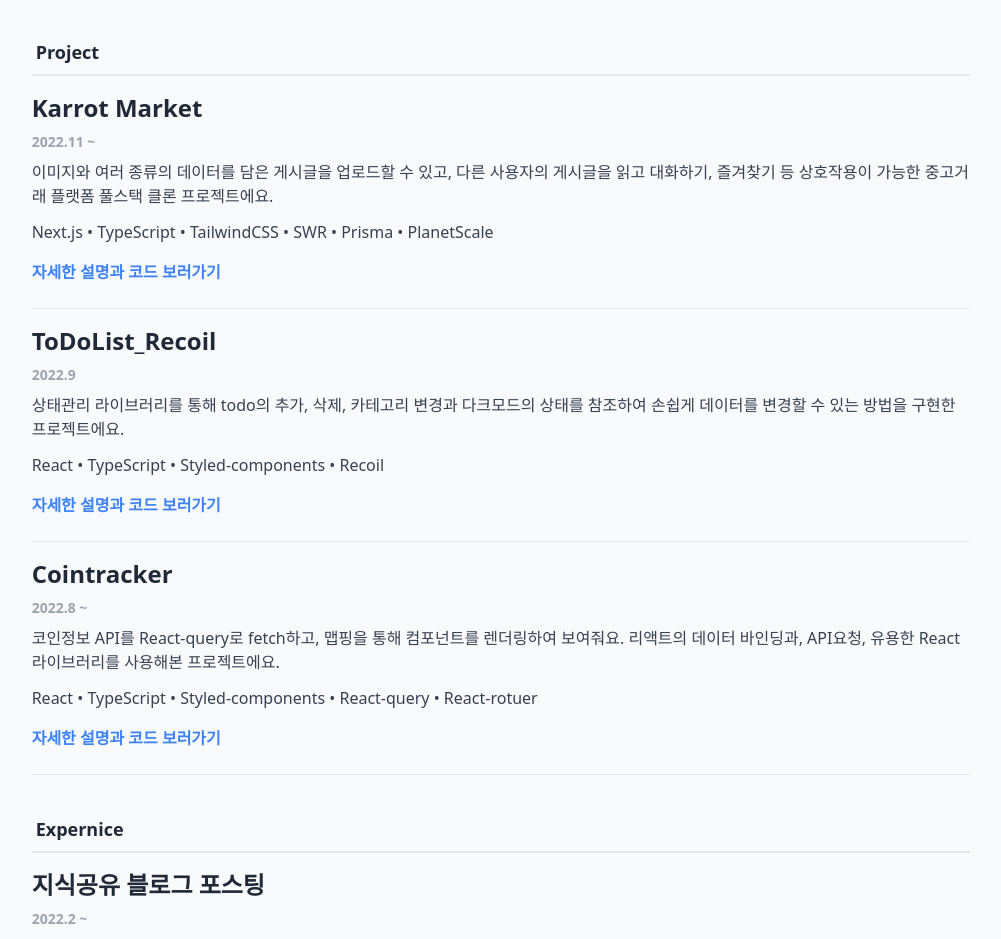
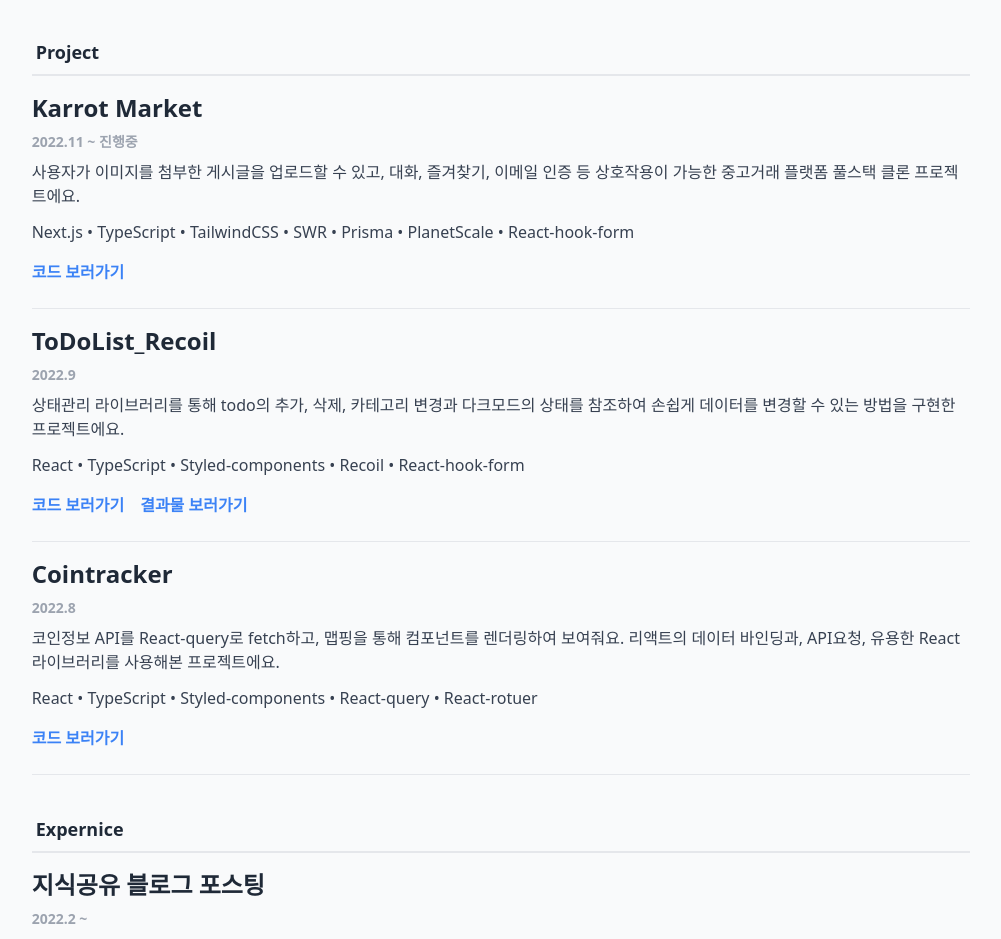
Before and after one commit to PastelBlue4/Jura-Tempest-Federation, a Next.js app: page /resume in a window 1280 px wide. Shown: the part 1080-2019 px from the top of the page, without its empty margins (139-1140 px from the left). Built offline with nearby package versions, Linux system fonts and the light colour scheme.

Commit message:
contents, github link

```diff
--- a/pages/resume/index.tsx
+++ b/pages/resume/index.tsx
@@ -20,7 +20,7 @@
   const stackHandler = (index: number): any => {
     if (!isStackOpen) {
       setIsStackOpen(true);
-      scroll.scrollTo(500 + index * 280, {
+      scroll.scrollTo(500 + index * 285, {
         smooth: true,
         duration: 500,
       });
@@ -477,18 +477,18 @@
                 <div className="flex flex-col space-y-2 ">
                   <span className="text-2xl font-bold">Karrot Market</span>
                   <span className="text-sm font-semibold text-gray-400">
-                    2022.11 ~
+                    2022.11 ~ 진행중
                   </span>
                 </div>
                 <div className="flex flex-col space-y-3 text-gray-700">
                   <span>
-                    이미지와 여러 종류의 데이터를 담은 게시글을 업로드할 수
-                    있고, 다른 사용자의 게시글을 읽고 대화하기, 즐겨찾기 등
-                    상호작용이 가능한 중고거래 플랫폼 풀스택 클론 프로젝트에요.
+                    사용자가 이미지를 첨부한 게시글을 업로드할 수 있고, 대화,
+                    즐겨찾기, 이메일 인증 등 상호작용이 가능한 중고거래 플랫폼
+                    풀스택 클론 프로젝트에요.
                   </span>
                   <span className="">
                     Next.js • TypeScript • TailwindCSS • SWR • Prisma •
-                    PlanetScale
+                    PlanetScale • React-hook-form
                   </span>
                 </div>
                 <div className="py-2">
@@ -497,7 +497,7 @@
                     href="https://github.com/PastelBlue4/karrot-market-clone"
                     target="_black"
                   >
-                    자세한 설명과 코드 보러가기
+                    코드 보러가기
                   </Link>
                 </div>
               </li>
@@ -516,16 +516,24 @@
                     있는 방법을 구현한 프로젝트에요.{" "}
                   </span>
                   <span className="">
-                    React • TypeScript • Styled-components • Recoil
+                    React • TypeScript • Styled-components • Recoil •
+                    React-hook-form
                   </span>
                 </div>
-                <div className="py-2">
+                <div className="py-2 space-x-4">
                   <Link
                     className="font-semibold text-blue-500"
                     href="https://github.com/PastelBlue4/ToDoList_Recoil"
                     target="_black"
                   >
-                    자세한 설명과 코드 보러가기
+                    코드 보러가기
+                  </Link>
+                  <Link
+                    className="font-semibold text-blue-500"
+                    href="https://to-do-list-recoil.vercel.app/"
+                    target="_black"
+                  >
+                    결과물 보러가기
                   </Link>
                 </div>
               </li>
@@ -534,7 +542,7 @@
                 <div className="flex flex-col space-y-2 ">
                   <span className="text-2xl font-bold">Cointracker</span>
                   <span className="text-sm font-semibold text-gray-400">
-                    2022.8 ~
+                    2022.8
                   </span>
                 </div>
                 <div className="flex flex-col space-y-3 text-gray-700">
@@ -554,7 +562,7 @@
                     href="https://github.com/PastelBlue4/cointracker"
                     target="_black"
                   >
-                    자세한 설명과 코드 보러가기
+                    코드 보러가기
                   </Link>
                 </div>
               </li>
```
